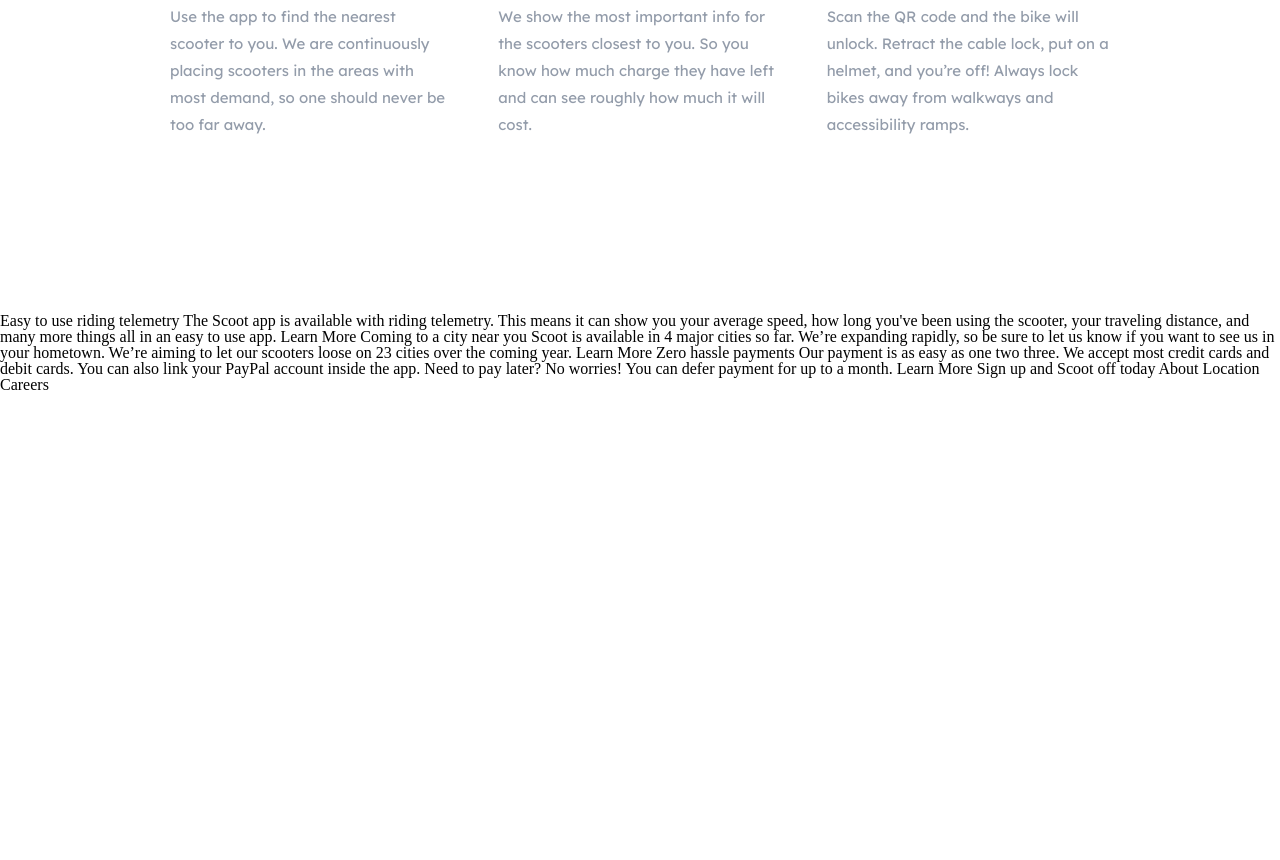
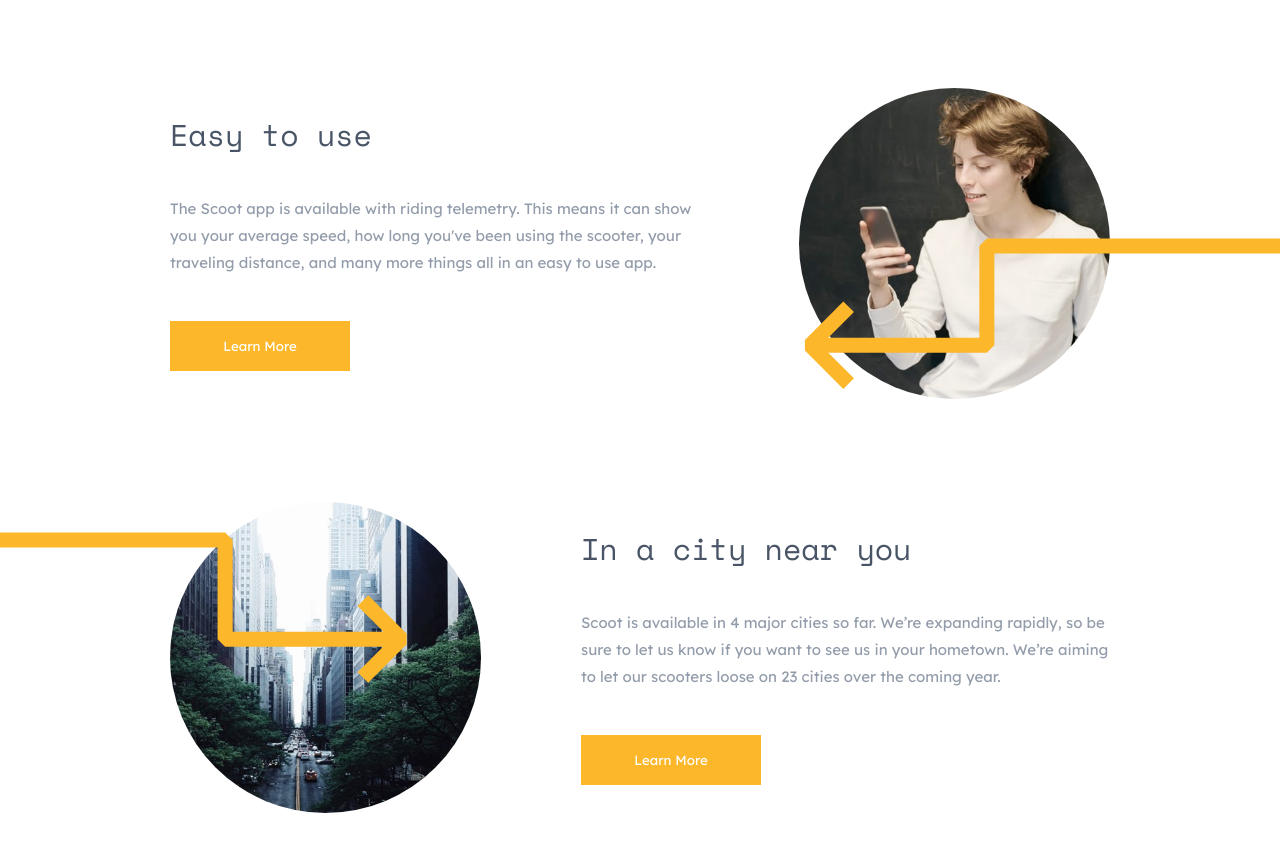
Before and after one commit to MikeDThorpe/scoot-website, a plain HTML site: page scoot-multi-page-website/index.html in a window 1280 px wide. Shown: the part 1160-2020 px from the top of the page. Before the commit the page ends 1553 px from the top, so only its background shows below. Drawn offline with nearby package versions, Linux system fonts and the light colour scheme.

Commit message:
adds files for index image section for all devices

```diff
--- a/scoot-multi-page-website/css/main.css
+++ b/scoot-multi-page-website/css/main.css
@@ -4,6 +4,10 @@ h1 {
 }
 h3 {
     font-size: 22px;
+}
+h2 {
+    font-size: 30px;
+    color: #495567;
 }
 /* header styles */
 header {
@@ -166,3 +170,36 @@ header button {
 #index-icons-line {
     display: none;
 }
+.index-images {
+    width: 100%;
+    margin-bottom: 120px;
+    padding: 30px;
+    overflow: hidden;
+}
+.index-images img {
+    max-width: 311px;
+    margin-bottom: 45px;
+    border-radius: 50%;
+}
+.index-image-block {
+    width: 100%;
+    margin-bottom: 55px;
+    text-align: center;
+}
+.index-image-block p {
+    margin: 45px 0px;
+    color: #939CAA;
+}
+.index-image-block div {
+    position: relative;
+}
+.svg-left-arrow {
+    position: absolute;
+    top: 175px;
+    left: 5px;
+}
+.svg-right-arrow {
+    position: absolute;
+    top: 30px;
+    left: -215px;
+}
--- a/scoot-multi-page-website/css/mq-1000-plus.css
+++ b/scoot-multi-page-website/css/mq-1000-plus.css
@@ -1,7 +1,6 @@
 .index-icons {
     padding: 0px 170px;
 }
-
 .index-icons-container {
     display: grid;
     grid-row: 1fr;
@@ -12,6 +11,7 @@
 .index-icons-block {
     flex-direction: column;
     align-items: flex-start;
+    margin-bottom: 0px;
 }
 .index-icons-block div {
     width: 100%;
@@ -25,3 +25,29 @@
     left: 0;
     top: 160px;
 }
+/* index-images-section */
+.index-images {
+    padding: 0px 170px;
+}
+.index-image-block {
+    display: flex;
+    align-items: center;
+    text-align: left;
+    margin: 0px;
+}
+.index-image-block img {
+    margin: 0px;
+}
+.reverse-block {
+    order: 2;
+    margin-left: 100px;
+}
+.non-reverse-block {
+    margin-right: 100px;
+}
+.margin-block {
+    margin-bottom: 100px;
+}
+.svg-left-arrow {
+    top: 150px;
+}
--- a/scoot-multi-page-website/css/mq-768-plus.css
+++ b/scoot-multi-page-website/css/mq-768-plus.css
@@ -43,7 +43,7 @@ header button {
 }
 /* index page */
 .index-banner {
-    height: 770px;
+    height: 600px;
     background-image: url('/assets/images/home-hero-tablet.jpg');
 }
 .index-banner-content {
@@ -61,6 +61,9 @@ header button {
     right: -35px;
     bottom: 50px;
 }
+.index-icons {
+    padding: 0px 97px;
+}
 .index-icons-block {
     flex-direction: row;
     justify-content: flex-start;
@@ -70,7 +73,7 @@ header button {
     text-align: left;
 }
 .index-icons-block svg {
-    margin-right: 75px;
+    margin-right: 45px;
 }
 #index-icons-line {
     display: block;
@@ -85,3 +88,9 @@ header button {
 .index-icons h3 {
     margin: 0px 0px 30px 0px;
 }
+.index-images {
+    padding: 0 97px;
+}
+.index-images img {
+    width: 445px;
+}
--- a/scoot-multi-page-website/index.html
+++ b/scoot-multi-page-website/index.html
@@ -97,32 +97,53 @@
       </section>
     </section>
   </section>
+  <!-- triple image section -->
+  <section class="index-images">
+    <section class="index-image-block margin-block">
+      <div class="reverse-block">
+        <img src="/assets/images/telemetry.jpg" alt="">
+        <svg class="svg-left-arrow" xmlns="http://www.w3.org/2000/svg" width="741" height="151"><g fill="none" fill-rule="evenodd" stroke="#FCB72B" stroke-linejoin="bevel" stroke-width="15"><path d="M740.969 8H182.854v99.369H6.591"/><path d="M44.64 145.64L6.214 107.214 44.64 68.787"/></g></svg>
+      </div>
+      <div>
+        <h2>Easy to use</h2>
+        <p>The Scoot app is available with riding telemetry. This means it can show you your
+          average speed, how long you've been using the scooter, your traveling distance,
+          and many more things all in an easy to use app.</p>
+        <button>Learn More</button>
+      </div>
+    </section>
+    <section class="index-image-block margin-block">
+      <div class="non-reverse-block">
+        <img src="/assets/images/near-you.jpg" alt="">
+        <svg class="svg-right-arrow" xmlns="http://www.w3.org/2000/svg" width="452" height="151"><g fill="none" fill-rule="evenodd" stroke="#FCB72B" stroke-linejoin="bevel" stroke-width="15"><path d="M407.952 145.444l38.426-38.426-38.426-38.426"/><path d="M0 8h270.115v99.369h176.263"/></g></svg>
+      </div>
+      <div>
+        <h2>In a city near you</h2>
+        <p>
+          Scoot is available in 4 major cities so far. We’re expanding rapidly, so be sure
+          to let us know if you want to see us in your hometown. We’re aiming to let our
+          scooters loose on 23 cities over the coming year.</p>
+        <button>Learn More</button>
+      </div>
+    </section>
+    <section class="index-image-block ">
+      <div class="reverse-block">
+        <img src="/assets/images/payments.jpg" alt="">
+        <svg class="svg-left-arrow" xmlns="http://www.w3.org/2000/svg" width="741" height="151"><g fill="none" fill-rule="evenodd" stroke="#FCB72B" stroke-linejoin="bevel" stroke-width="15"><path d="M740.969 8H182.854v99.369H6.591"/><path d="M44.64 145.64L6.214 107.214 44.64 68.787"/></g></svg>
+      </div>
+      <div>
+        <h2>Hassle-free payments</h2>
+        <p> Our payment is as easy as one two three. We accept most credit cards and debit cards.
+          You can also link your PayPal account inside the app. Need to pay later? No worries!
+          You can defer payment for up to a month.</p>
+        <button>Learn More</button>
+      </div>
+    </section>
+  </section>
 
 
 
-  Easy to use riding telemetry
 
-  The Scoot app is available with riding telemetry. This means it can show you your
-  average speed, how long you've been using the scooter, your traveling distance,
-  and many more things all in an easy to use app.
-
-  Learn More
-
-  Coming to a city near you
-
-  Scoot is available in 4 major cities so far. We’re expanding rapidly, so be sure
-  to let us know if you want to see us in your hometown. We’re aiming to let our
-  scooters loose on 23 cities over the coming year.
-
-  Learn More
-
-  Zero hassle payments
-
-  Our payment is as easy as one two three. We accept most credit cards and debit cards.
-  You can also link your PayPal account inside the app. Need to pay later? No worries!
-  You can defer payment for up to a month.
-
-  Learn More
 
 
 
```
